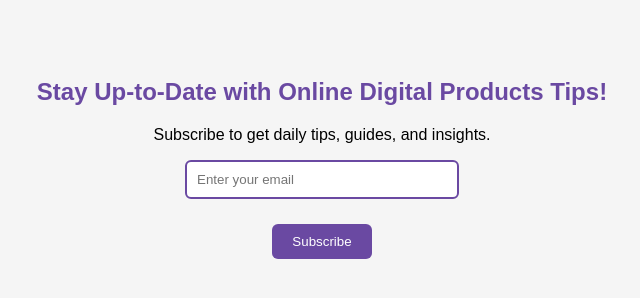
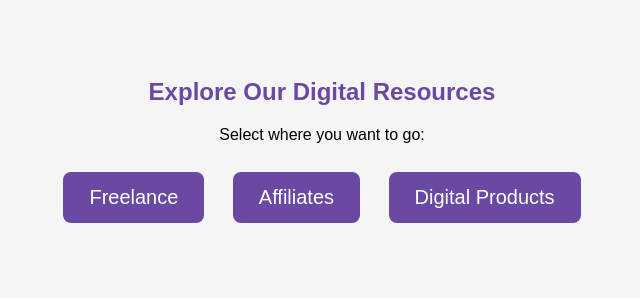
Before and after one commit to BANDATHOKO/digital-products, a plain HTML site: page index.html in a window 1280 px wide. Shown: the whole page, without its empty margins (318-958 px from the left). Drawn offline with Linux system fonts and the light colour scheme.

Commit message:
Update index.html

```diff
--- a/index.html
+++ b/index.html
@@ -3,63 +3,47 @@
 <head>
 <meta charset="UTF-8">
 <meta name="viewport" content="width=device-width, initial-scale=1.0">
-<title>Email Signup - Redirect Method</title>
+<title>Navigation</title>
+
 <style>
-  body { font-family: Arial, sans-serif; text-align: center; padding: 50px; background-color: #f5f5f5; }
-  h2 { color: #6a49a2; }
-  form input {
-    padding: 10px;
-    width: 250px;
-    margin-bottom: 15px;
-    border: 2px solid #6a49a2;
-    border-radius: 6px;
+  body {
+    font-family: Arial, sans-serif;
+    text-align: center;
+    padding: 50px;
+    background-color: #f5f5f5;
+  }
+  h2 {
+    color: #6a49a2;
   }
   button {
-    padding: 10px 20px;
+    padding: 14px 26px;
     background-color: #6a49a2;
     color: white;
     border: none;
     cursor: pointer;
-    border-radius: 6px;
-    margin: 10px;
+    border-radius: 8px;
+    margin: 12px;
+    font-size: 20px;
   }
-  .btn-container { margin-top: 20px; }
 </style>
+
 </head>
 <body>
 
-<h2>Stay Up-to-Date with Online Digital Products Tips!</h2>
-<p>Subscribe to get daily tips, guides, and insights.</p>
+<h2>Explore Our Digital Resources</h2>
+<p>Select where you want to go:</p>
 
-<div id="content"></div>
+<button onclick="window.location.href='freelancing.html'">
+  Freelance
+</button>
 
-<script>
-  // Check URL parameters for success
-  const params = new URLSearchParams(window.location.search);
-  const contentDiv = document.getElementById("content");
+<button onclick="window.location.href='affiliates.html'">
+  Affiliates
+</button>
 
-  if (params.get("success") === "1") {
-    // Show buttons after successful submission
-    contentDiv.innerHTML = `
-      <h3>Subscription Successful!</h3>
-      <p>Choose what you'd like to do next:</p>
-      <div class="btn-container">
-        <button onclick="window.location.href='https://medium.com/@nsikuthoko22/how-i-made-7-3-million-selling-digital-products-the-beginners-blueprint-e40514703e8d'">Read Digital Products Article</button>
-        <button onclick="window.location.href='https://youtu.be/A-YpJGngwjs'">Video Tutorial</button>
-        <button onclick="window.location.href='https://gumroad.com/'">Register Start Selling Digital Products Now</button>
-      </div>
-    `;
-  } else {
-    // Show form normally
-    contentDiv.innerHTML = `
-      <form action="https://script.google.com/macros/s/AKfycbxzaB4aC2-SXjheHz4drYauk5OaJOUcjjQpY4q-bteDELobD1xTPuAm2kYoRDZCQaBR/exec" method="POST">
-        <input type="email" name="email" placeholder="Enter your email" required>
-        <br>
-        <button type="submit">Subscribe</button>
-      </form>
-    `;
-  }
-</script>
+<button onclick="window.location.href='digital.html'">
+  Digital Products
+</button>
 
 </body>
 </html>
```
